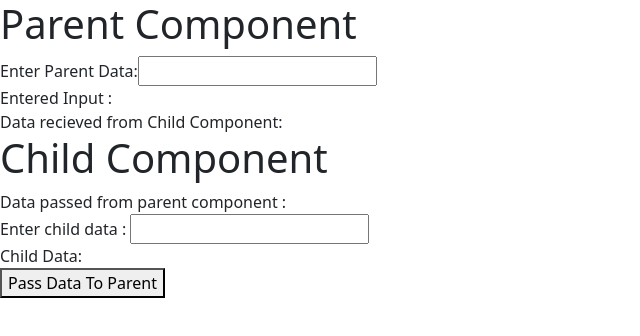
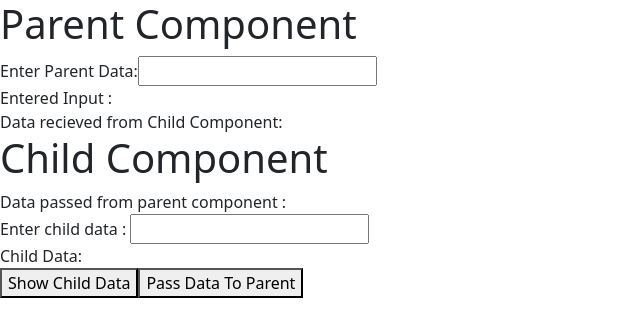
Before and after one commit to Swadreams/ng-oct-21-batch-examples, an Angular app in the folder ng-examples/: page / in a window 1280 px wide. Shown: the top 336 px of the page, without its empty margins (0-640 px from the left). Built offline with nearby package versions, Linux system fonts and the light colour scheme.

Commit message:
log data in child component

```diff
--- a/ng-examples/src/app/components/child/child.component.html
+++ b/ng-examples/src/app/components/child/child.component.html
@@ -4,4 +4,5 @@
 
 <div>Enter child data : <input type="text" [(ngModel)]="childData" /></div>
 <div>Child Data: {{ childData }}</div>
+<button (click)="logParentData()">Show Child Data</button>
 <button (click)="shareData()">Pass Data To Parent</button>
--- a/ng-examples/src/app/components/child/child.component.ts
+++ b/ng-examples/src/app/components/child/child.component.ts
@@ -19,4 +19,8 @@ export class ChildComponent implements OnInit {
   shareData() {
     this.onChildData.emit(this.childData);
   }
+
+  logParentData() {
+    console.log('Parent Data', this.data);
+  }
 }
```
